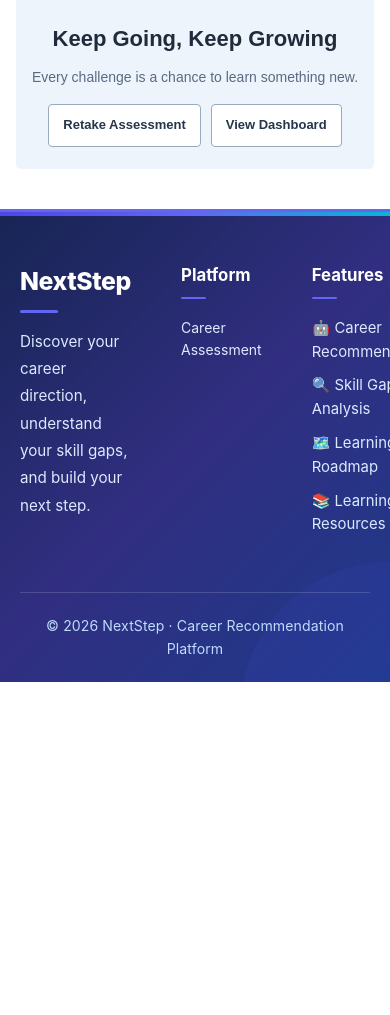
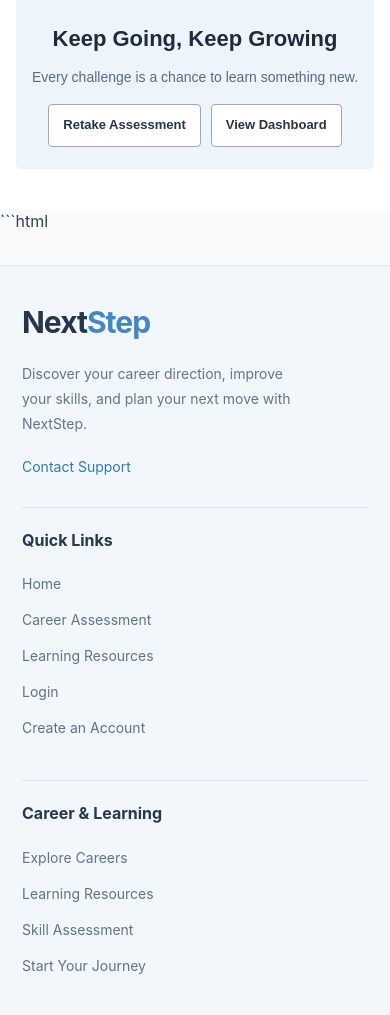
Before and after one commit to Anishadahiya/NextStep-Career-Recommandation-system, a Python web app: template templates/arcade.html in a window 390 px wide. Shown: the part 2601-3616 px from the top of the page. Before the commit the page ends 3283 px from the top, so only its background shows below. Run offline with Jinja, Linux system fonts and the light colour scheme; the template is opened without the code that fills it, so the values that code supplies are empty.

Commit message:
Update footer design

````diff
--- a/static/css/style.css
+++ b/static/css/style.css
@@ -3109,3 +3109,214 @@ body.nextstep-logged-in .home-note {
         height: 220px;
     }
 }
+/* =========================================
+   NEXTSTEP FOOTER
+   ========================================= */
+
+.ns-footer {
+    margin-top: 48px;
+    background: #f2f7fc;
+    color: #344256;
+    border-top: 1px solid #dce7f3;
+    font-family: inherit;
+}
+
+/* Footer layout */
+.ns-footer-main {
+    max-width: 1400px;
+    margin: 0 auto;
+    padding: 48px 38px 42px;
+    display: grid;
+    grid-template-columns: 1.15fr 0.9fr 1fr 1.35fr;
+    gap: 32px;
+    align-items: start;
+    box-sizing: border-box;
+}
+
+/* Brand */
+.ns-brand-name {
+    display: inline-block;
+    margin-bottom: 15px;
+    color: #25364a;
+    font-size: 30px;
+    font-weight: 700;
+    letter-spacing: -1px;
+    text-decoration: none;
+}
+
+.ns-brand-name span {
+    color: #4385c5;
+}
+
+.ns-footer-brand p {
+    max-width: 270px;
+    margin: 0 0 18px;
+    color: #65758a;
+    font-size: 14px;
+    line-height: 1.8;
+}
+
+.ns-contact-link {
+    color: #3478b8;
+    font-size: 14px;
+    text-decoration: none;
+}
+
+.ns-contact-link:hover {
+    text-decoration: underline;
+}
+
+/* Link columns */
+.ns-footer-column {
+    padding-left: 20px;
+    border-left: 1px solid #d8e4f1;
+}
+
+.ns-footer-column h3 {
+    margin: 4px 0 20px;
+    color: #26384d;
+    font-size: 16px;
+    font-weight: 650;
+}
+
+.ns-footer-column a {
+    display: block;
+    width: fit-content;
+    margin-bottom: 15px;
+    color: #61748b;
+    font-size: 14px;
+    line-height: 1.5;
+    text-decoration: none;
+    transition: color 0.2s ease;
+}
+
+.ns-footer-column a:hover {
+    color: #3478b8;
+    text-decoration: underline;
+    text-underline-offset: 4px;
+}
+
+/* Footer image */
+.ns-footer-visual {
+    overflow: hidden;
+    border-radius: 9px;
+    background: #e5edf6;
+}
+
+.ns-footer-visual img {
+    display: block;
+    width: 100%;
+    height: 165px;
+    object-fit: cover;
+    object-position: center;
+}
+
+.ns-image-caption {
+    padding: 16px 17px 18px;
+}
+
+.ns-image-caption h3 {
+    margin: 0 0 8px;
+    color: #26384d;
+    font-size: 16px;
+    font-weight: 650;
+    line-height: 1.5;
+}
+
+.ns-image-caption p {
+    margin: 0;
+    color: #65758a;
+    font-size: 13px;
+    line-height: 1.7;
+}
+
+/* Copyright bar */
+.ns-footer-bottom {
+    min-height: 64px;
+    padding: 16px 38px;
+    border-top: 1px solid #dce7f3;
+    display: flex;
+    align-items: center;
+    justify-content: space-between;
+    gap: 16px;
+    box-sizing: border-box;
+}
+
+.ns-footer-bottom p {
+    margin: 0;
+    color: #718096;
+    font-size: 12px;
+    line-height: 1.7;
+}
+
+.ns-footer-bottom a {
+    color: #61748b;
+    font-size: 12px;
+    text-decoration: none;
+}
+
+.ns-footer-bottom a:hover {
+    color: #3478b8;
+    text-decoration: underline;
+}
+
+/* Space for the logged-in sidebar */
+body.nextstep-logged-in .ns-footer {
+    margin-left: 240px;
+}
+
+/* Tablet */
+@media (max-width: 1050px) {
+    .ns-footer-main {
+        grid-template-columns: 1fr 1fr;
+        gap: 32px;
+        padding: 38px 28px;
+    }
+
+    .ns-footer-column {
+        padding-left: 18px;
+    }
+
+    .ns-footer-visual img {
+        height: 190px;
+    }
+}
+
+/* Mobile */
+@media (max-width: 700px) {
+    body.nextstep-logged-in .ns-footer {
+        margin-left: 0;
+    }
+
+    .ns-footer {
+        margin-top: 30px;
+    }
+
+    .ns-footer-main {
+        grid-template-columns: 1fr;
+        gap: 27px;
+        padding: 32px 22px;
+    }
+
+    .ns-footer-column {
+        padding-left: 0;
+        padding-top: 20px;
+        border-left: none;
+        border-top: 1px solid #d8e4f1;
+    }
+
+    .ns-footer-column h3 {
+        margin-top: 0;
+    }
+
+    .ns-footer-visual img {
+        height: 200px;
+    }
+
+    .ns-footer-bottom {
+        align-items: flex-start;
+        flex-direction: column;
+        padding: 18px 22px;
+        gap: 10px;
+    }
+}
--- a/templates/base.html
+++ b/templates/base.html
@@ -485,138 +485,84 @@
     <!-- =====================================================
          FOOTER
          ===================================================== -->
+      ```html
+<!-- NextStep Footer -->
+<footer class="ns-footer">
 
-    <footer class="footer">
+    <div class="ns-footer-main">
 
-        <div class="container">
-
-            <div class="footer-grid">
-
-
-                <!-- ABOUT -->
-
-                <div>
-
-                    <h3>
-                        NextStep
-                    </h3>
+        <!-- Brand and description -->
+        <div class="ns-footer-brand">
+            <a href="{{ url_for('home') }}" class="ns-brand-name">
+                Next<span>Step</span>
+            </a>
 
             <p>
-                        Discover your career direction,
-                        understand your skill gaps, and
-                        build your next step.
+                Discover your career direction, improve your skills,
+                and plan your next move with NextStep.
             </p>
+
+            <a class="ns-contact-link" href="mailto:YOUR_EMAIL@gmail.com">
+                Contact Support
+            </a>
+        </div>
+
+        <!-- Quick links -->
+        <div class="ns-footer-column">
+            <h3>Quick Links</h3>
+
+            <a href="{{ url_for('home') }}">Home</a>
+            <a href="{{ url_for('assessment') }}">Career Assessment</a>
+            <a href="{{ url_for('learning_resources') }}">Learning Resources</a>
+
+            {% if session.get("user_id") %}
+                <a href="{{ url_for('arcade') }}">Career Arcade</a>
+                <a href="{{ url_for('dashboard') }}">Dashboard</a>
+                <a href="{{ url_for('logout') }}">Logout</a>
+            {% else %}
+                <a href="{{ url_for('login') }}">Login</a>
+                <a href="{{ url_for('register') }}">Create an Account</a>
+            {% endif %}
+        </div>
+
+        <!-- Career and learning -->
+        <div class="ns-footer-column">
+            <h3>Career &amp; Learning</h3>
+
+            <a href="{{ url_for('assessment') }}">Explore Careers</a>
+            <a href="{{ url_for('learning_resources') }}">Learning Resources</a>
+            <a href="{{ url_for('assessment') }}">Skill Assessment</a>
+            <a href="{{ url_for('register') }}">Start Your Journey</a>
+        </div>
+
+        <!-- Footer image -->
+        <div class="ns-footer-visual">
+            <img
+                src="{{ url_for('static', filename='images/career-footer.jpg') }}"
+                alt="Professionals working together on career development"
+                loading="lazy"
+            >
+
+            <div class="ns-image-caption">
+                <h3>Your Next Step Starts Here</h3>
+                <p>Learn new skills, explore opportunities, and build your future.</p>
+            </div>
+        </div>
 
     </div>
 
-
-                <!-- PLATFORM -->
-
-                <div>
-
-                    <h3>
-                        Platform
-                    </h3>
-
+    <!-- Bottom bar -->
+    <div class="ns-footer-bottom">
         <p>
-
-                        <a
-                            href="{{ url_for('assessment') }}"
-                        >
-                            Career Assessment
-                        </a>
-
+            &copy; <span data-current-year>2026</span> NextStep.
+            All rights reserved.
         </p>
 
-
-                    {% if session.get("user_id") %}
-
-                    <p>
-
-                        <a
-                            href="{{ url_for('learning_resources') }}"
-                        >
-                            📚 Learning Resources
-                        </a>
-
-                    </p>
-
-
-                    <p>
-
-                        <a
-                            href="{{ url_for('arcade') }}"
-                        >
-                            🎮 Career Arcade
-                        </a>
-
-                    </p>
-
-
-                    <p>
-
-                        <a
-                            href="{{ url_for('dashboard') }}"
-                        >
-                            📊 Dashboard
-                        </a>
-
-                    </p>
-
-                    {% endif %}
-
-                </div>
-
-
-                <!-- FEATURES -->
-
-                <div>
-
-                    <h3>
-                        Features
-                    </h3>
-
-                    <p>
-                        🤖 Career Recommendation
-                    </p>
-
-                    <p>
-                        🔍 Skill Gap Analysis
-                    </p>
-
-                    <p>
-                        🗺️ Learning Roadmap
-                    </p>
-
-                    <p>
-                        📚 Learning Resources
-                    </p>
-
-                </div>
-
-
-            </div>
-
-
-            <!-- FOOTER BOTTOM -->
-
-            <div class="footer-bottom">
-
-                ©
-
-                <span data-current-year>
-                    2026
-                </span>
-
-                NextStep
-                · Career Recommendation Platform
-
-            </div>
-
-
+        <a href="mailto:anishadahiya.nikki@gmail.com">Help &amp; Support</a>
     </div>
 
 </footer>
+```
 
 
 
````
Lines whose indentation alone changed are shown as unchanged.
